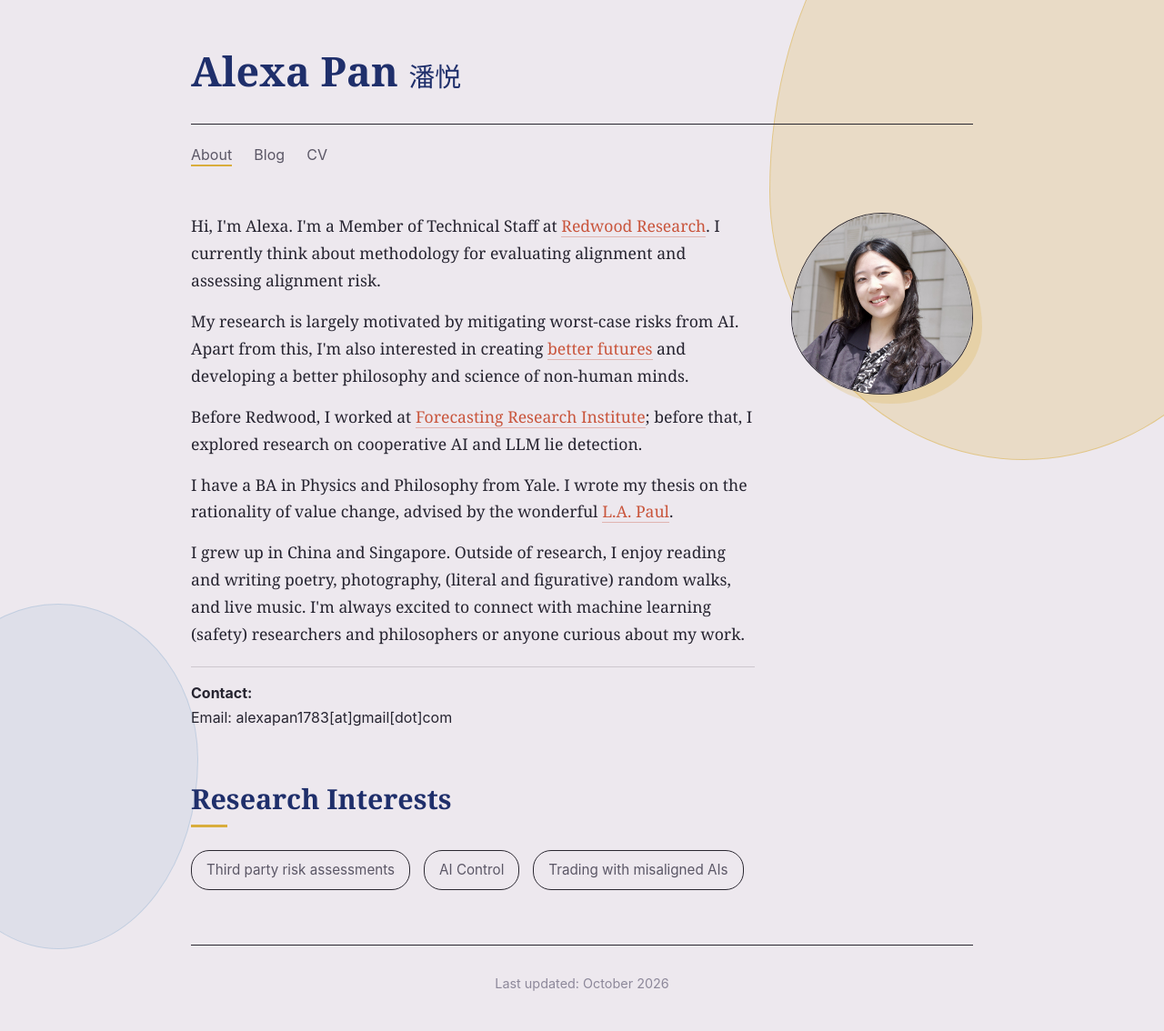
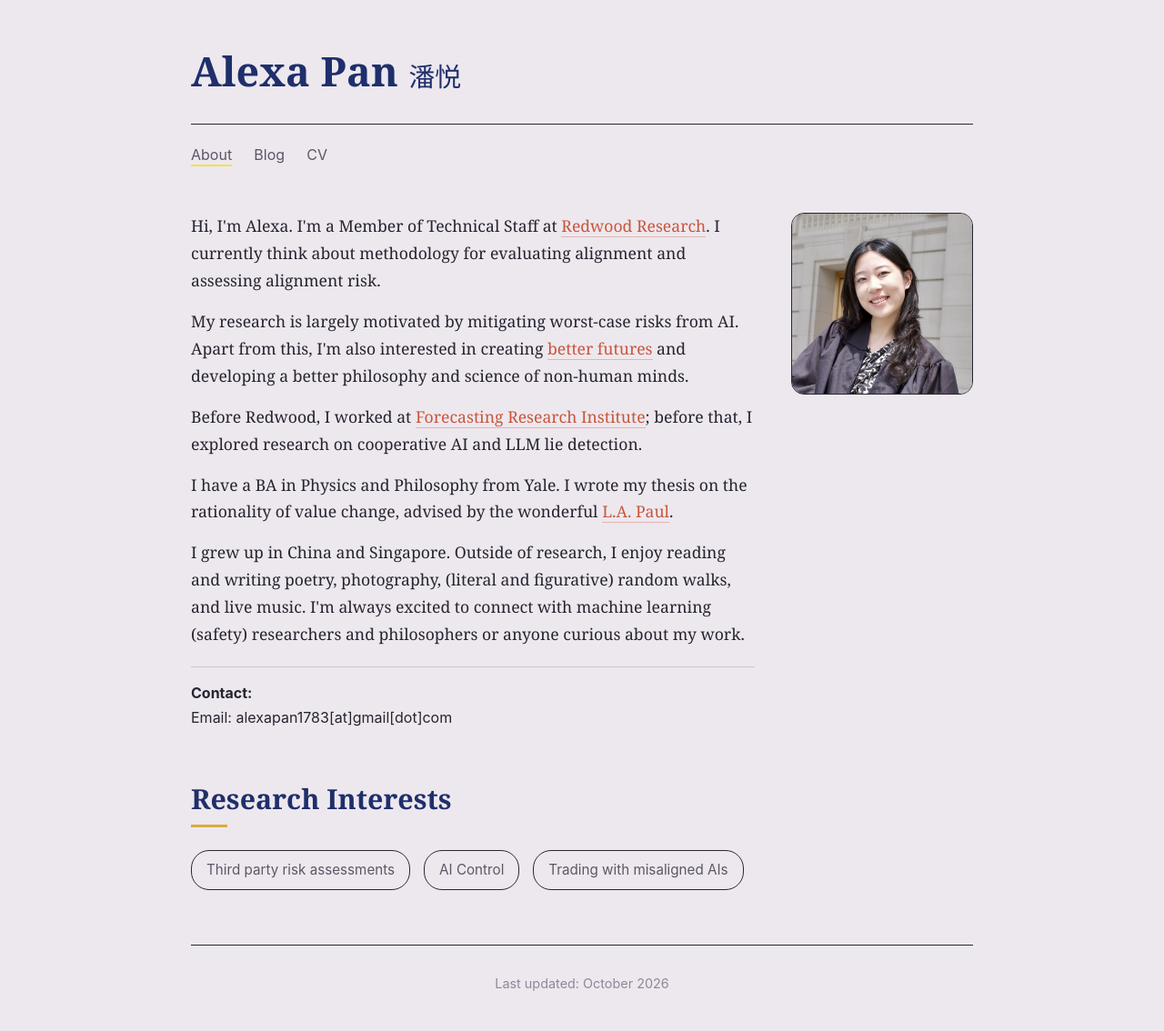
Before and after one commit to Alexa-Pan/Alexa-Pan.github.io, a Jekyll site: the page built from index.html, in a window 1280 px wide. Shown: the whole page at 91% size. Built offline with Jekyll 4.4.1, drawn with Linux system fonts in a browser that asks for light colours.

Commit message:
Drop the ovoids, lemon nav underline, rounded-square portrait
Co-Authored-By: Claude Fable 5.1 <noreply@anthropic.com>

```diff
--- a/assets/css/site.css
+++ b/assets/css/site.css
@@ -10,6 +10,7 @@
     --vermilion-deep: #a33f2a;
     --ochre: #d9ad3c;
     --ochre-pale: rgba(217, 173, 60, 0.22);
+    --lemon: #f3e24a;
     --powder: #a9bfd8;
     --line: #2a2730;
     --hair: rgba(38, 36, 48, 0.16);
@@ -31,36 +32,6 @@ body {
     margin: 0 auto;
     padding: 40px 20px;
     position: relative;
-}
-
-/* One large pale ovoid, after the egg-forms in The Ten Largest, sitting behind the header */
-body::before {
-    content: '';
-    position: fixed;
-    top: -22vmin;
-    right: -14vmin;
-    width: 62vmin;
-    height: 78vmin;
-    border-radius: 50% 50% 50% 50% / 58% 58% 42% 42%;
-    background: var(--ochre-pale);
-    border: 1.5px solid rgba(217, 173, 60, 0.45);
-    z-index: -1;
-    pointer-events: none;
-}
-
-/* a second, smaller one low on the left, in powder blue */
-body::after {
-    content: '';
-    position: fixed;
-    bottom: -16vmin;
-    left: -10vmin;
-    width: 34vmin;
-    height: 42vmin;
-    border-radius: 50% 50% 50% 50% / 45% 45% 55% 55%;
-    background: rgba(169, 191, 216, 0.22);
-    border: 1.5px solid rgba(169, 191, 216, 0.55);
-    z-index: -1;
-    pointer-events: none;
 }
 
 a {
@@ -122,7 +93,7 @@ nav a::after {
     height: 2px;
     bottom: -3px;
     left: 0;
-    background-color: var(--ochre);
+    background-color: var(--lemon);
     transition: width 0.3s ease;
 }
 
@@ -172,8 +143,7 @@ footer {
     object-fit: cover;
     display: block;
     border: 1px solid var(--line);
-    border-radius: 50% 50% 50% 50% / 58% 58% 42% 42%;
-    box-shadow: 10px 10px 0 var(--ochre-pale);
+    border-radius: 14px;
 }
 
 .bio p {
```
